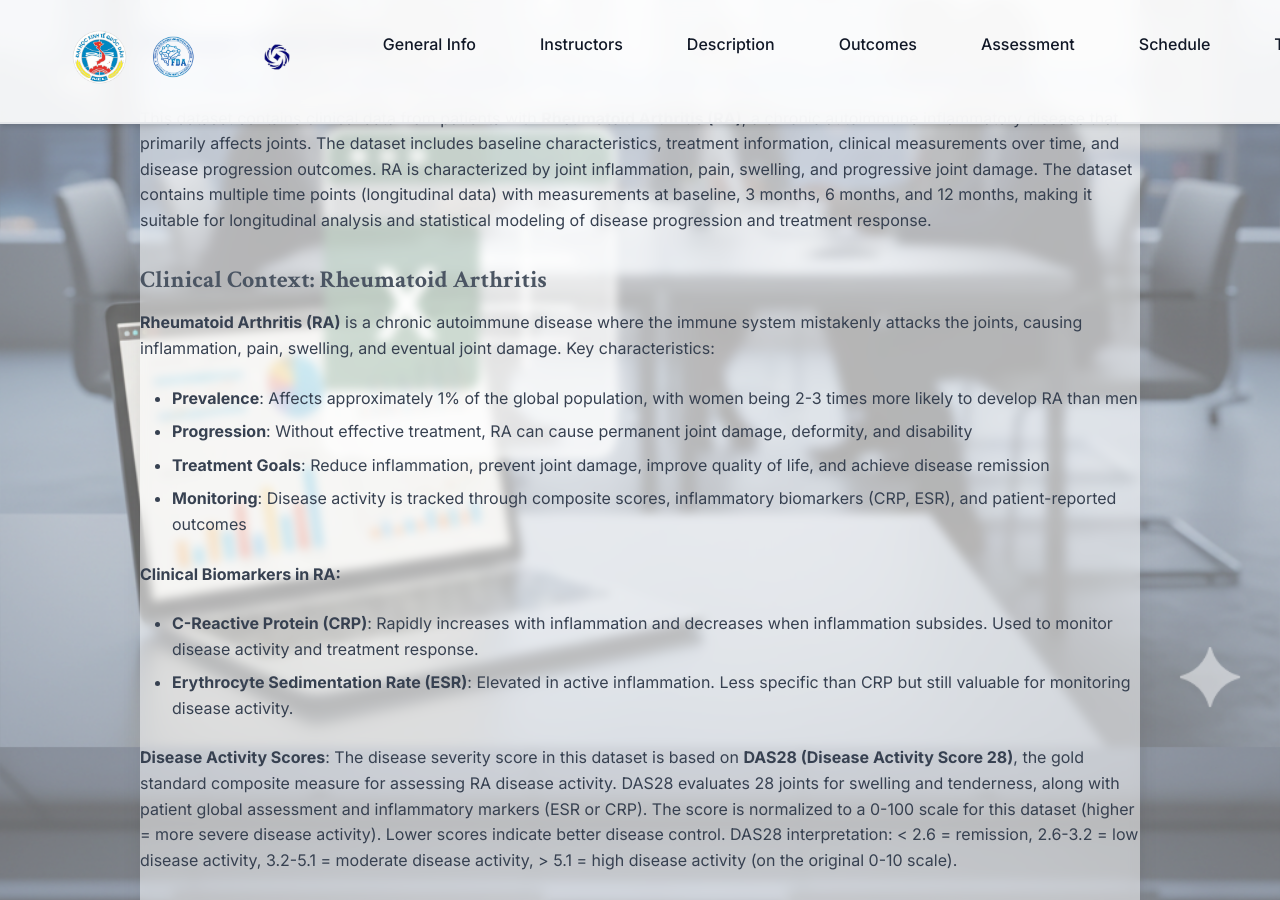
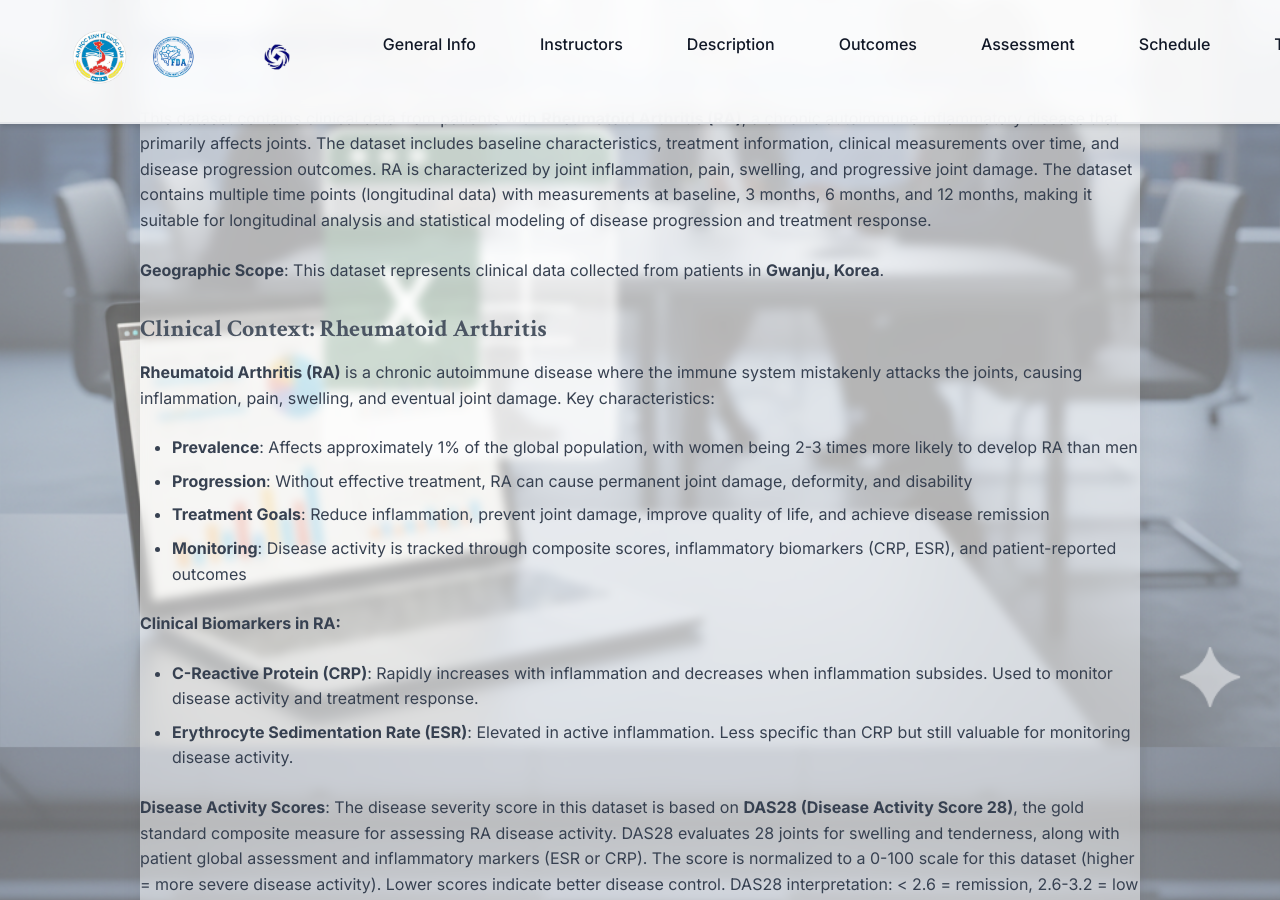
Before and after one commit to nghianguyen7171/excel_course, a Jekyll site: the page built from datasets/11-disease-progression-instructions.md, in a window 1280 px wide and 900 px high, scrolled down 533 px. Built offline with Jekyll 4.4.1, drawn with Linux system fonts in a browser that asks for light colours.

Commit message:
Add geographic scope: Gwanju, Korea to Topic 11 dataset documentation

```diff
--- a/datasets/11-disease-progression-instructions.md
+++ b/datasets/11-disease-progression-instructions.md
@@ -8,6 +8,8 @@ layout: default
 ## Dataset Overview
 
 This dataset contains clinical data from patients with **Rheumatoid Arthritis (RA)**, a chronic autoimmune inflammatory disease that primarily affects joints. The dataset includes baseline characteristics, treatment information, clinical measurements over time, and disease progression outcomes. RA is characterized by joint inflammation, pain, swelling, and progressive joint damage. The dataset contains multiple time points (longitudinal data) with measurements at baseline, 3 months, 6 months, and 12 months, making it suitable for longitudinal analysis and statistical modeling of disease progression and treatment response.
+
+**Geographic Scope**: This dataset represents clinical data collected from patients in **Gwanju, Korea**.
 
 ### Clinical Context: Rheumatoid Arthritis
 
```
